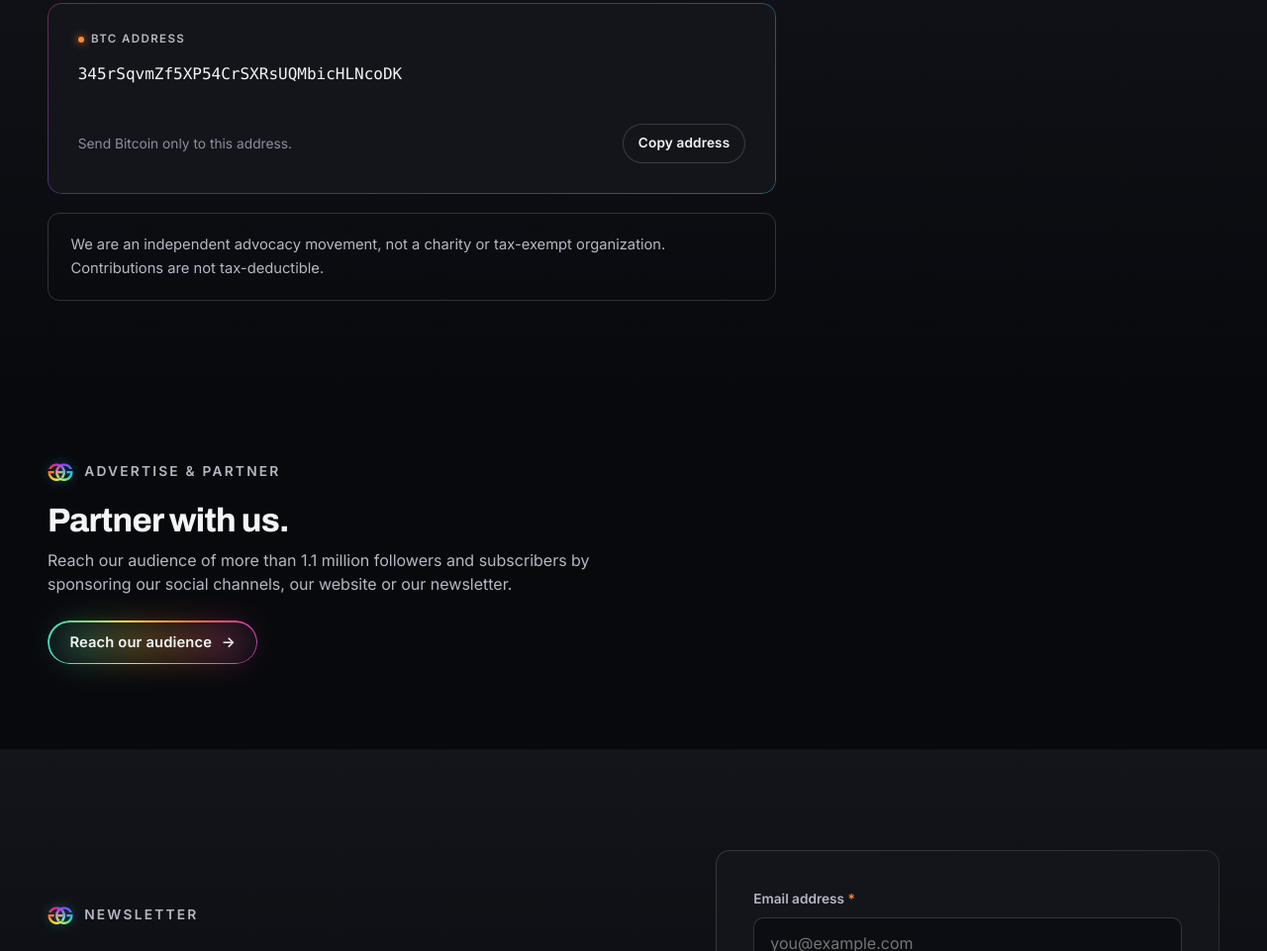
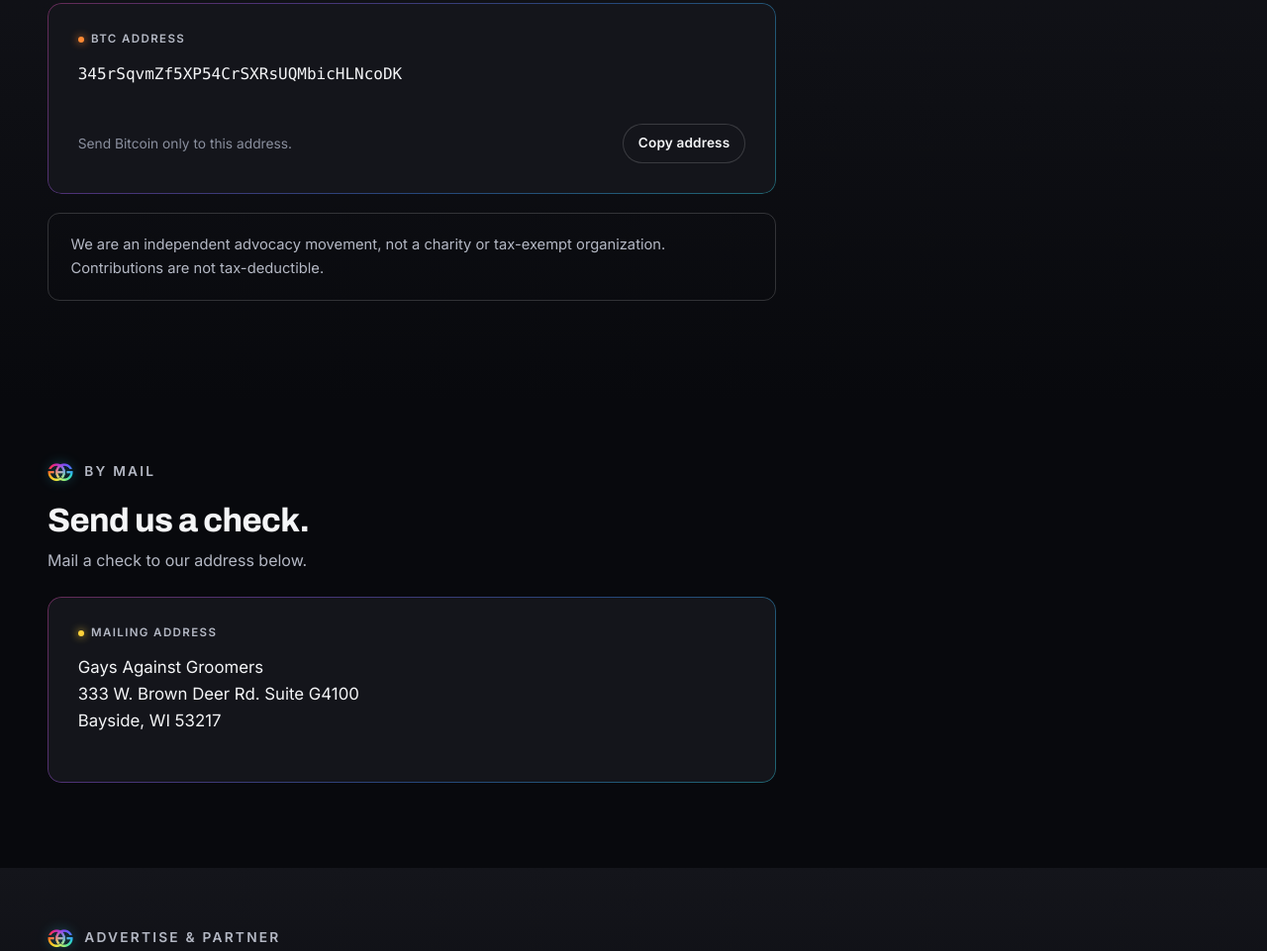
Before and after one commit to jmichell85/jmichell85.github.io, a plain HTML site: page contribute/index.html in a window 1280 px wide. Shown: the part 1839-2800 px from the top of the page at 99% size. Drawn offline with Linux system fonts and the light colour scheme.

Commit message:
Contribute page: add Send us a check section with mailing address
Co-Authored-By: Claude Fable 5.2 <noreply@anthropic.com>

```diff
--- a/contribute/index.html
+++ b/contribute/index.html
@@ -126,7 +126,19 @@
     </div>
   </div>
 </section>
-<section class="section section--tight" id="partner">
+<section class="section section--tight" id="check">
+  <div class="wrap">
+    <div class="once" data-reveal>
+      <p class="eyebrow">By mail</p>
+      <h2>Send us a check.</h2>
+      <p class="lede">Mail a check to our address below.</p>
+      <div class="once-body">
+        <div class="edge card"><span class="tag" style="--tag:var(--s-yellow)">Mailing address</span><p style="font-size:1.05rem;color:var(--text);line-height:1.6">Gays Against Groomers<br>333 W. Brown Deer Rd. Suite G4100<br>Bayside, WI 53217</p></div>
+      </div>
+    </div>
+  </div>
+</section>
+<section class="section section--tight section--raised" id="partner">
   <div class="wrap">
     <div class="once" data-reveal>
       <p class="eyebrow">Advertise &amp; Partner</p>
```
